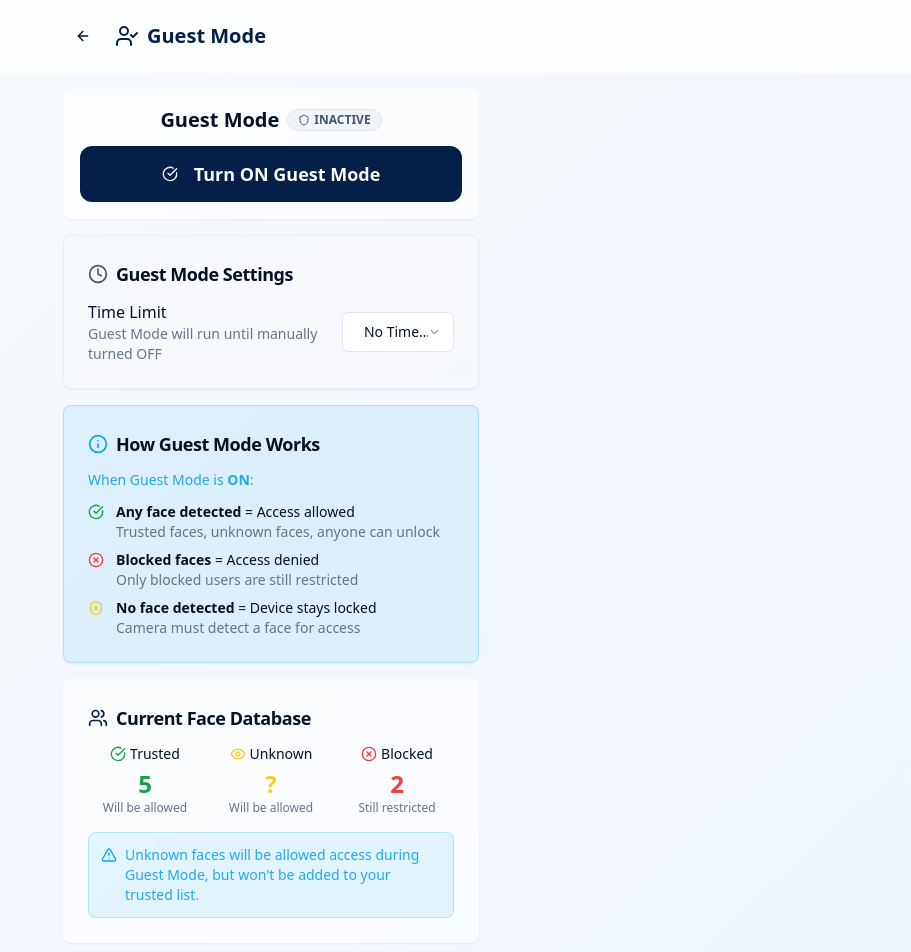
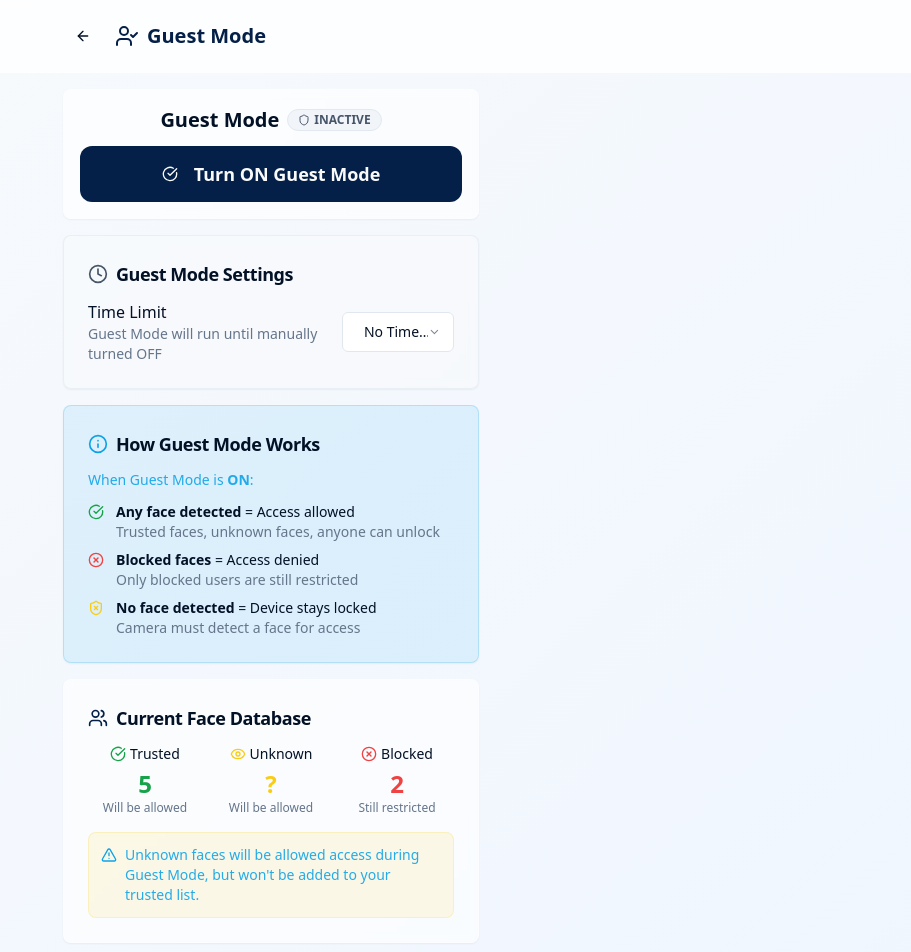
Before and after one commit to rjglowstar/builder-swoosh-world, a React (Vite) app: page /guest-mode in a window 1280 px wide. Shown: the top 952 px of the page, without its empty margins (369-1280 px from the left). Built offline with nearby package versions, Linux system fonts and the light colour scheme.

Commit message:
Manual code updates made to file: client/pages/GuestMode.tsx

```diff
--- a/client/pages/GuestMode.tsx
+++ b/client/pages/GuestMode.tsx
@@ -391,7 +391,7 @@ export default function GuestMode() {
               </div>
             </div>
 
-            <div className="mt-4 p-3 bg-info/10 rounded-lg border border-info/20">
+            <div className="mt-4 p-3 bg-warning/10 rounded-lg border border-warning/20">
               <div className="flex items-start space-x-2">
                 <AlertTriangle className="w-4 h-4 text-info mt-0.5 flex-shrink-0" />
                 <div className="text-sm text-info/90">
```
